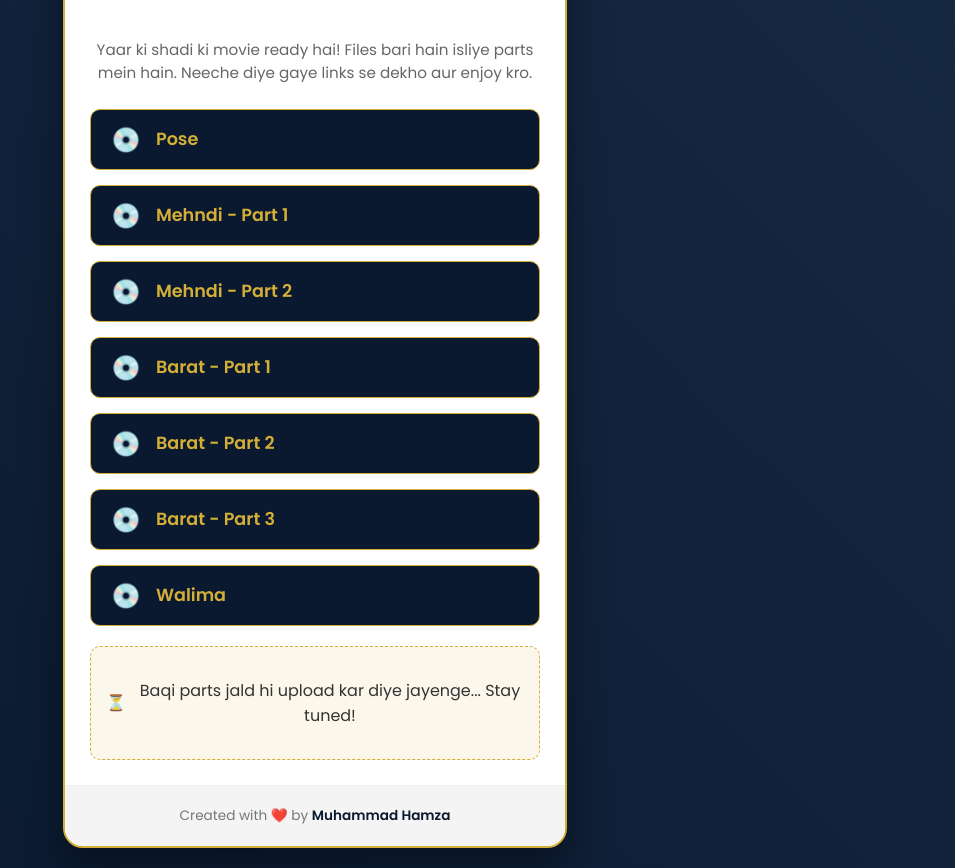
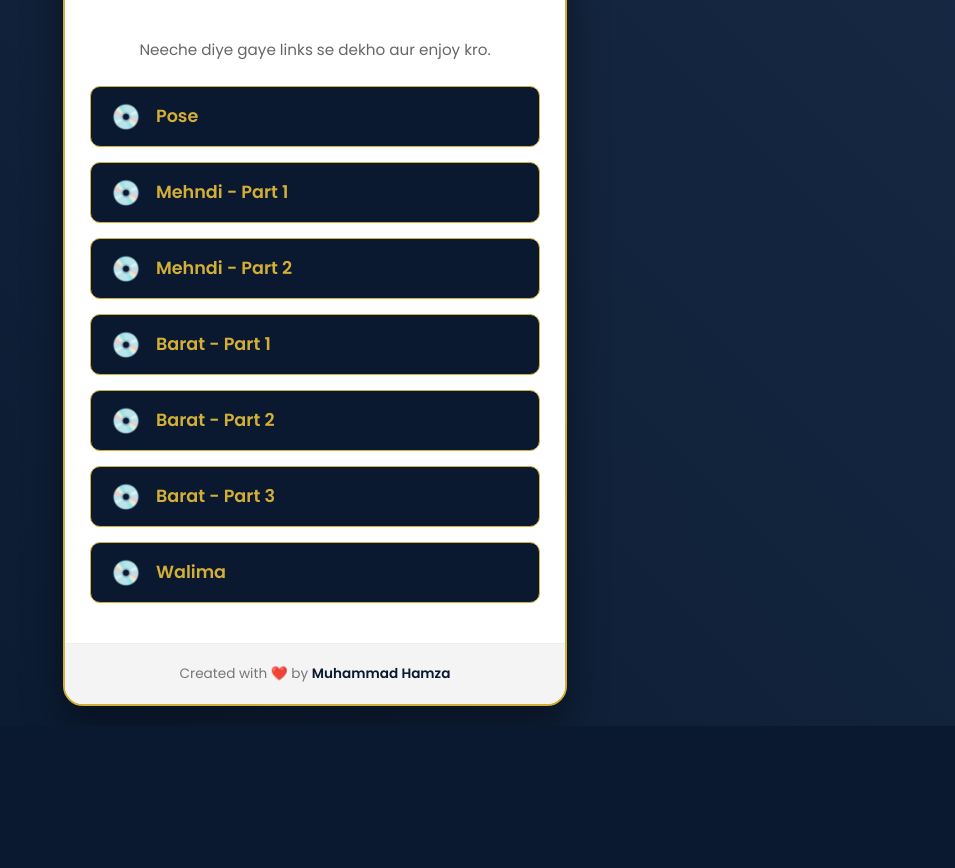
Before and after one commit to hamza-1897/Waseem-Wedding-movie, a plain HTML site: page index.html in a window 1280 px wide. Shown: the part 307-1175 px from the top of the page, without its empty margins (325-1280 px from the left). After the commit the page ends 1033 px from the top, so only its background shows below. Drawn offline with Linux system fonts and the light colour scheme.

Commit message:
Update wedding movie page content and title

```diff
--- a/index.html
+++ b/index.html
@@ -4,7 +4,7 @@
     <meta charset="UTF-8">
     <meta name="viewport" content="width=device-width, initial-scale=1.0">
     <link rel="icon" href="https://fav.farm/💍">
-    <title>Wedding Movie Links</title>
+    <title>Waseem Wedding Movie</title>
     <link href="https://fonts.googleapis.com/css2?family=Cinzel:wght@700&family=Poppins:wght@300;400;600&display=swap" rel="stylesheet">
     <style>
         /* General Styles */
@@ -165,7 +165,7 @@
         </div>
 
         <div class="content-body">
-            <p class="intro-text">Yaar ki shadi ki movie ready hai! Files bari hain isliye parts mein hain. Neeche diye gaye links se dekho aur enjoy kro.</p>
+            <p class="intro-text"> Neeche diye gaye links se dekho aur enjoy kro.</p>
 
 
              <a href="https://drive.google.com/file/d/1KEdXDCaihjfmYiood48TEHQfTIMxnpgA/view?usp=drive_link" class="link-btn" target="_blank">
@@ -223,10 +223,7 @@
 
 
 
-               <div class="coming-soon">
-    <span>⏳</span>
-    <p>Baqi parts jald hi upload kar diye jayenge... Stay tuned!</p>
-</div>
+
 
         </div>
 
```
